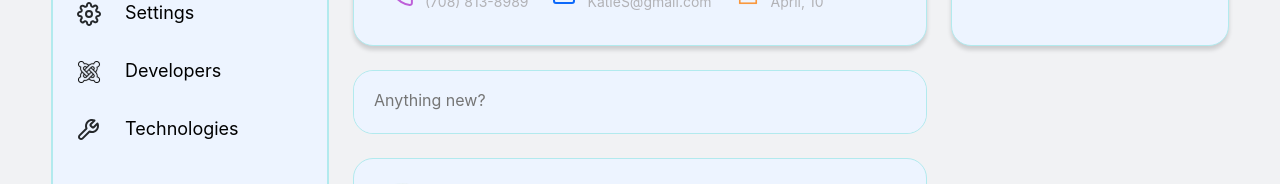
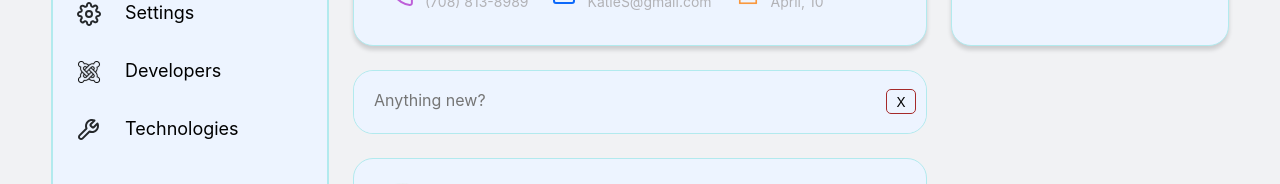
Before and after one commit to MaksLeseu/Social-Network-, a React (Create React App) app: page /content in a window 1280 px wide. Shown: the part 360-544 px from the top of the page. Built offline with nearby package versions, Linux system fonts and the light colour scheme.

Commit message:
add post

```diff
--- a/src/App.tsx
+++ b/src/App.tsx
@@ -1,4 +1,4 @@
-import React from 'react';
+import React, {useState} from 'react';
 import './App.css';
 import {Header} from "./components/Header/Header";
 import {Sidebar} from "./components/Sidebar/Sidebar";
@@ -11,9 +11,11 @@ import {Acquaintance} from "./components/Acquaintance/Acquaintance";
 import {Settings} from "./components/Settings/Settings";
 import {Developers} from "./components/Developers/Developers";
 import {Technologies} from "./components/Technologies/Technologies";
+import {addPost} from "./Redux/state";
 
 
 function App(props: any) {
+
     return (
         <BrowserRouter>
             <Header/>
@@ -21,7 +23,7 @@ function App(props: any) {
                 <Sidebar/>
                 <div className={'wrapper'}>
                     <Routes>
-                        <Route path={'/content'} element={<Content state={props.state} />}/>
+                        <Route path={'/content'} element={<Content state={props.state} addPost={addPost} />}/>
                         <Route path={'/messages'} element={<Messages state={props.state} />}/>
                         <Route path={'/news'} element={<News />}/>
                         <Route path={'/acquaintance'} element={<Acquaintance />}/>
--- a/src/Redux/state.tsx
+++ b/src/Redux/state.tsx
@@ -33,4 +33,8 @@ let state = {
     }
 };
 
+export const addPost = (postMessage: string) => {
+    state.content.postsData.push({id: '10', message: postMessage, level: 0});
+}
+
 export default state;
--- a/src/components/Content/Content.tsx
+++ b/src/components/Content/Content.tsx
@@ -9,6 +9,7 @@ export type ElementPostsDataType = {
     id: string
     message: string
     level: number
+    addPost: (postMessage: string) => void
 }
 
 export function Content(props: any) {
@@ -18,7 +19,7 @@ export function Content(props: any) {
     return (
         <div className={'profile'}>
             <PersonalInformation />
-            <InputField />
+            <InputField addPost={props.addPost} />
             <Posts postsElements={postsElements} />
         </div>
     )
--- a/src/components/InputField/InputField.css
+++ b/src/components/InputField/InputField.css
@@ -1,4 +1,5 @@
 .input-field {
+    position: relative;
     width: 100%;
     height: 64px;
     background-color: #edf4ff;
@@ -18,3 +19,14 @@
     font-size: 16px;
     border-radius: 20px;
 }
+
+.btn {
+    position: absolute;
+    top: 18px;
+    right: 10px;
+    width: 30px;
+    height: 25px;
+    background-color: #edf4ff;
+    border-radius: 5px;
+    border: 1px brown solid;
+}
--- a/src/components/InputField/InputField.tsx
+++ b/src/components/InputField/InputField.tsx
@@ -1,11 +1,30 @@
-import React from "react";
+import React, {ChangeEvent, useState} from "react";
 import './InputField.css'
 
+type InputFieldPropsType = {
+    addPost: (postMessage: string) => void
+}
 
-export function InputField() {
+
+export function InputField(props: InputFieldPropsType) {
+
+    let [change, setChange] = useState<string>('');
+
+    let valueTextarea = React.createRef();
+
+    function onChange(e: ChangeEvent<HTMLTextAreaElement>) {
+        setChange(e.currentTarget.value);
+    }
+
+    function onClickButtonHandle() {
+        props.addPost(change);
+        setChange('');
+    }
+
     return (
-        <form className={'input-field'}>
-            <textarea placeholder={'Anything new?'} name={'text'} className={'input-field__text'}></textarea>
-        </form>
+        <div className={'input-field'}>
+            <textarea onChange={onChange} value={change} placeholder={'Anything new?'} name={'text'} className={'input-field__text'}></textarea>
+            <button onClick={onClickButtonHandle} className={'btn'}>X</button>
+        </div>
     )
 }
```
